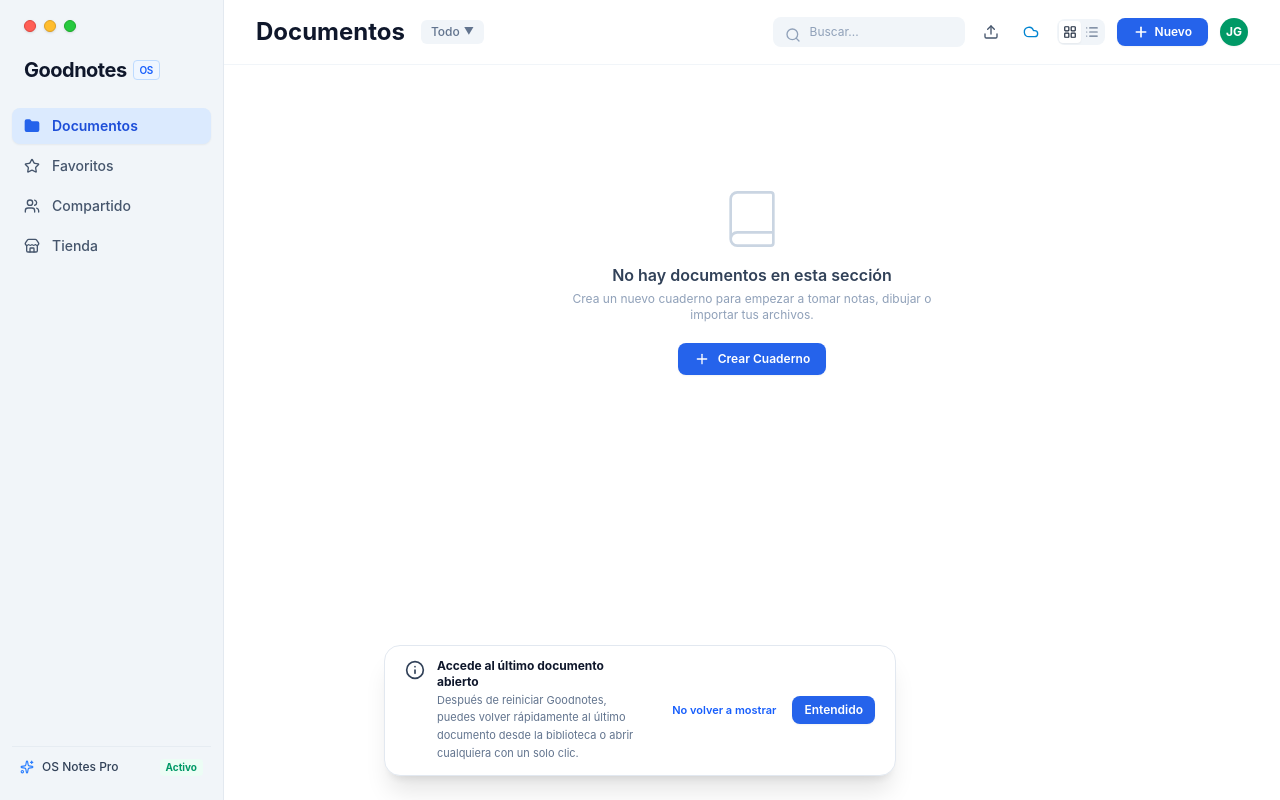
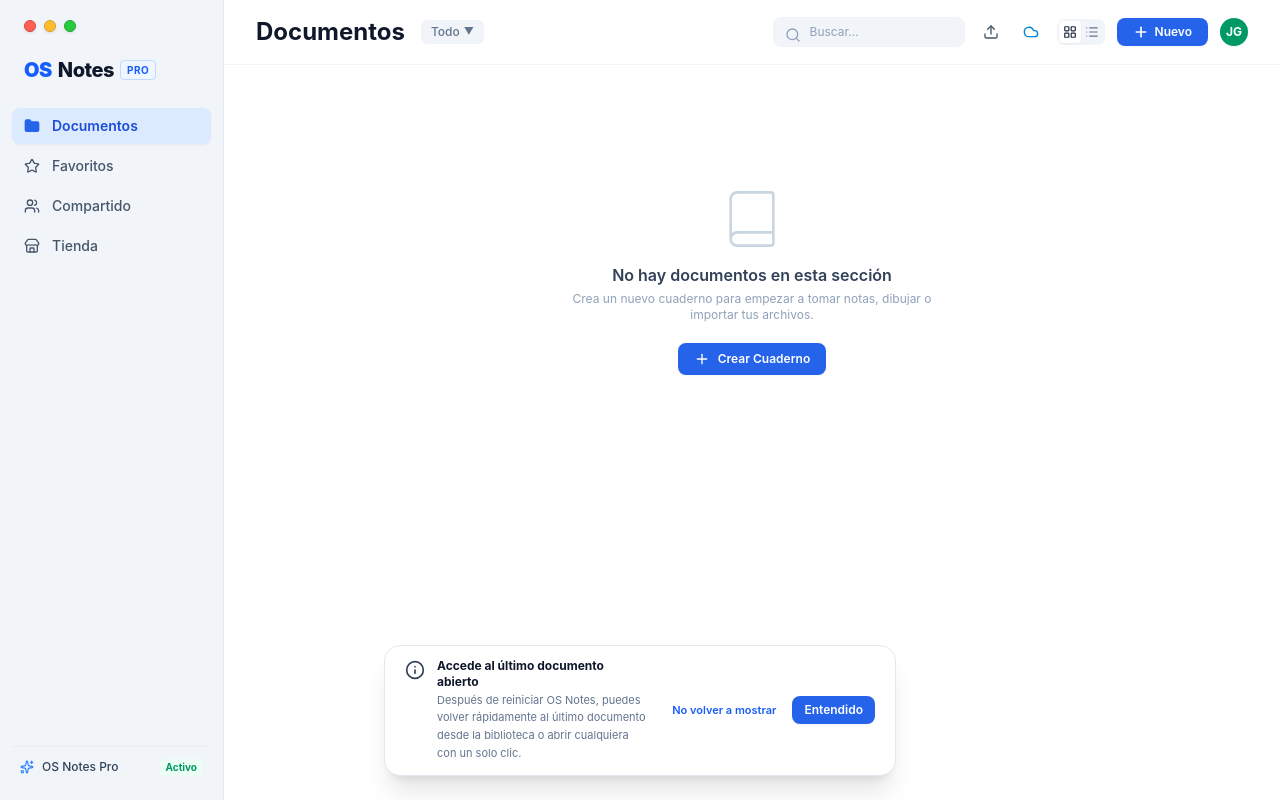
Before and after one commit to jesusobregon453-cmyk/OS-Notes, a React (Vite) app: page / in a window 1280 px wide. Built offline with nearby package versions, Linux system fonts and the light colour scheme.

Commit message:
chore(branding): rename application entirely to OS Notes and remove all third-party references

```diff
--- a/src/App.tsx
+++ b/src/App.tsx
@@ -227,7 +227,7 @@
     });
   }, [currentPage, currentPageIndex, doc]);
 
-  // Keyboard Shortcuts (matching Goodnotes: W=Pen, E=Eraser, V=Lasso, S=Shapes, T=Text, M=Elements, N=Note)
+  // Keyboard Shortcuts (W=Pen, E=Eraser, V=Lasso, S=Shapes, T=Text, M=Elements, N=Note)
   useEffect(() => {
     if (viewMode !== 'editor') return;
 
@@ -665,7 +665,7 @@
 
           {/* Main Area: Optional Left Pages Sidebar + Canvas */}
           <main className="flex-1 relative flex overflow-hidden bg-[#e2e8f0]/40">
-            {/* Goodnotes Left Pages Sidebar Drawer */}
+            {/* Left Pages Sidebar Drawer */}
             <PagesSidebar
               pages={doc.pages}
               currentPageIndex={currentPageIndex}
--- a/src/components/LibraryView.tsx
+++ b/src/components/LibraryView.tsx
@@ -124,7 +124,7 @@
 
   return (
     <div className="flex w-full h-full bg-[#f8fafc] text-slate-800 overflow-hidden select-none font-sans">
-      {/* Goodnotes Clean Left Navigation Sidebar */}
+      {/* Clean Left Navigation Sidebar */}
       <aside className="w-56 bg-[#f1f5f9] border-r border-slate-200/90 flex flex-col justify-between py-3 px-3">
         <div>
           {/* macOS traffic light window controls */}
@@ -136,10 +136,11 @@
 
           {/* App Logo */}
           <div className="px-3 mb-6">
-            <h1 className="text-xl font-bold tracking-tight text-slate-900 flex items-center space-x-1.5">
-              <span>Goodnotes</span>
-              <span className="text-[10px] font-semibold text-blue-600 bg-blue-50 border border-blue-200 px-1.5 py-0.5 rounded">
-                OS
+            <h1 className="text-xl font-extrabold tracking-tight text-slate-900 flex items-center space-x-1.5">
+              <span className="text-blue-600 font-black">OS</span>
+              <span>Notes</span>
+              <span className="text-[10px] font-bold text-blue-600 bg-blue-50 border border-blue-200 px-1.5 py-0.5 rounded tracking-wider uppercase">
+                Pro
               </span>
             </h1>
           </div>
@@ -271,7 +272,7 @@
               </button>
             </div>
 
-            {/* Primary "+ Nuevo" Goodnotes Blue Button */}
+            {/* Primary "+ Nuevo" Blue Button */}
             <button
               onClick={() => setIsCreateModalOpen(true)}
               className="flex items-center space-x-1.5 px-4 py-1.5 bg-[#2563eb] hover:bg-[#1d4ed8] text-white rounded-lg text-xs font-semibold shadow-xs transition"
@@ -312,7 +313,7 @@
                   onClick={() => onOpenNotebook(nb.id)}
                   className="group relative flex flex-col cursor-pointer select-none"
                 >
-                  {/* Goodnotes Style Notebook Thumbnail Card */}
+                  {/* Notebook Thumbnail Card */}
                   <div className="relative aspect-[3/4] rounded-lg shadow-sm border border-slate-200 group-hover:border-blue-400 group-hover:shadow-md transition-all duration-150 overflow-hidden bg-[#faf8f5]">
                     {/* Simulated Graph / Paper Grid lines */}
                     <div
@@ -443,7 +444,7 @@
             </div>
           )}
 
-          {/* Bottom Floating Toast Banner (Exact copy from Goodnotes Screenshot 1) */}
+          {/* Bottom Floating Toast Banner */}
           {showBottomBanner && (
             <div className="fixed bottom-6 left-1/2 transform -translate-x-1/2 z-40 bg-white border border-slate-200 shadow-xl rounded-2xl px-5 py-3 max-w-lg w-full flex items-center justify-between space-x-4 animate-in slide-in-from-bottom-4">
               <div className="flex items-start space-x-3">
@@ -451,7 +452,7 @@
                 <div>
                   <h5 className="text-xs font-bold text-slate-900">Accede al último documento abierto</h5>
                   <p className="text-[11px] text-slate-500 mt-0.5 leading-relaxed">
-                    Después de reiniciar Goodnotes, puedes volver rápidamente al último documento desde la biblioteca o abrir cualquiera con un solo clic.
+                    Después de reiniciar OS Notes, puedes volver rápidamente al último documento desde la biblioteca o abrir cualquiera con un solo clic.
                   </p>
                 </div>
               </div>
--- a/src/components/PagesSidebar.tsx
+++ b/src/components/PagesSidebar.tsx
@@ -137,7 +137,7 @@
 
       {/* Scrollable Content */}
       <div className="flex-1 overflow-y-auto p-3">
-        {/* TAB 1: THUMBNAILS GRID (Goodnotes Screenshot 2) */}
+        {/* TAB 1: THUMBNAILS GRID */}
         {tab === 'thumbnails' && (
           <div className="grid grid-cols-2 gap-3">
             {pages.map((p, idx) => (
--- a/src/components/Toolbar.tsx
+++ b/src/components/Toolbar.tsx
@@ -227,7 +227,7 @@
 
   return (
     <div className="relative z-30 select-none font-sans">
-      {/* 1. Goodnotes Solid Royal Blue Top Bar */}
+      {/* 1. Solid Royal Blue Top Bar */}
       <header className="h-12 bg-[#2563eb] text-white flex items-center justify-between px-3 shadow-md border-b border-blue-700/50">
         {/* Left Section: macOS Traffic Lights + Document Tab + Search + Sidebar + Undo/Redo */}
         <div className="flex items-center space-x-2">
@@ -322,7 +322,7 @@
           </button>
         </div>
 
-        {/* Center Section: Main Tool Selector (Goodnotes Icons) */}
+        {/* Center Section: Main Tool Selector */}
         <div className="flex items-center space-x-1">
           {/* 1. Lasso Tool */}
           <button
@@ -497,7 +497,7 @@
         </div>
       </header>
 
-      {/* 2. Floating Sub-Toolbar (Goodnotes White Rounded Pill) */}
+      {/* 2. Floating Sub-Toolbar (White Rounded Pill) */}
       {!isReadOnly && (
         <div className="absolute top-14 left-1/2 transform -translate-x-1/2 z-20 pointer-events-auto">
           <div className="bg-white text-slate-800 shadow-md border border-slate-200/90 rounded-full px-3 py-1 flex items-center space-x-3 transition-all animate-in fade-in zoom-in-95">
@@ -675,7 +675,7 @@
                       ? 'bg-blue-600 text-white shadow-xs'
                       : 'bg-slate-100 text-slate-700 hover:bg-slate-200'
                   }`}
-                  title="Dibuja a mano alzada y Goodnotes lo convertirá automáticamente en figura perfecta"
+                  title="Dibuja a mano alzada y OS Notes lo convertirá automáticamente en figura perfecta"
                 >
                   <Sparkles className="w-3.5 h-3.5" />
                   <span>Auto</span>
@@ -825,7 +825,7 @@
         </div>
       )}
 
-      {/* 3. POPOVER: IMAGES (Goodnotes Screenshot 8) */}
+      {/* 3. POPOVER: IMAGES */}
       {activePopover === 'images' && (
         <div className="popover-container absolute top-14 left-1/2 transform -translate-x-1/2 z-40 bg-white border border-slate-200 rounded-2xl shadow-2xl p-5 w-72 animate-in zoom-in-95">
           <div className="flex items-center justify-between mb-4">
@@ -854,7 +854,7 @@
         </div>
       )}
 
-      {/* 4. POPOVER: LASER POINTER (Goodnotes Screenshot 11) */}
+      {/* 4. POPOVER: LASER POINTER */}
       {activePopover === 'laser' && (
         <div className="popover-container absolute top-14 left-1/2 transform -translate-x-1/2 z-40 bg-white border border-slate-200 rounded-2xl shadow-2xl p-4 w-64 animate-in zoom-in-95">
           <h4 className="font-bold text-xs text-slate-800 mb-3 text-center">Puntero láser</h4>
@@ -887,7 +887,7 @@
         </div>
       )}
 
-      {/* 5. POPOVER: ACCESSORIES (Goodnotes Screenshot 12) */}
+      {/* 5. POPOVER: ACCESSORIES */}
       {activePopover === 'accessories' && (
         <div className="popover-container absolute top-14 left-1/2 transform -translate-x-1/2 z-40 bg-white border border-slate-200 rounded-2xl shadow-2xl py-2 w-64 text-xs text-slate-700 animate-in zoom-in-95">
           <div className="px-4 py-1.5 font-bold text-slate-900 border-b border-slate-100">Accesorios</div>
@@ -917,7 +917,7 @@
         </div>
       )}
 
-      {/* 6. POPOVER: MORE MENU (...) (Goodnotes Screenshot 13) */}
+      {/* 6. POPOVER: MORE MENU (...) */}
       {activePopover === 'moreMenu' && (
         <div className="popover-container absolute top-14 right-4 z-40 bg-white border border-slate-200 rounded-2xl shadow-2xl py-2 w-72 text-xs text-slate-700 animate-in zoom-in-95 max-h-[85vh] overflow-y-auto">
           {/* Header with thumbnail */}
```
